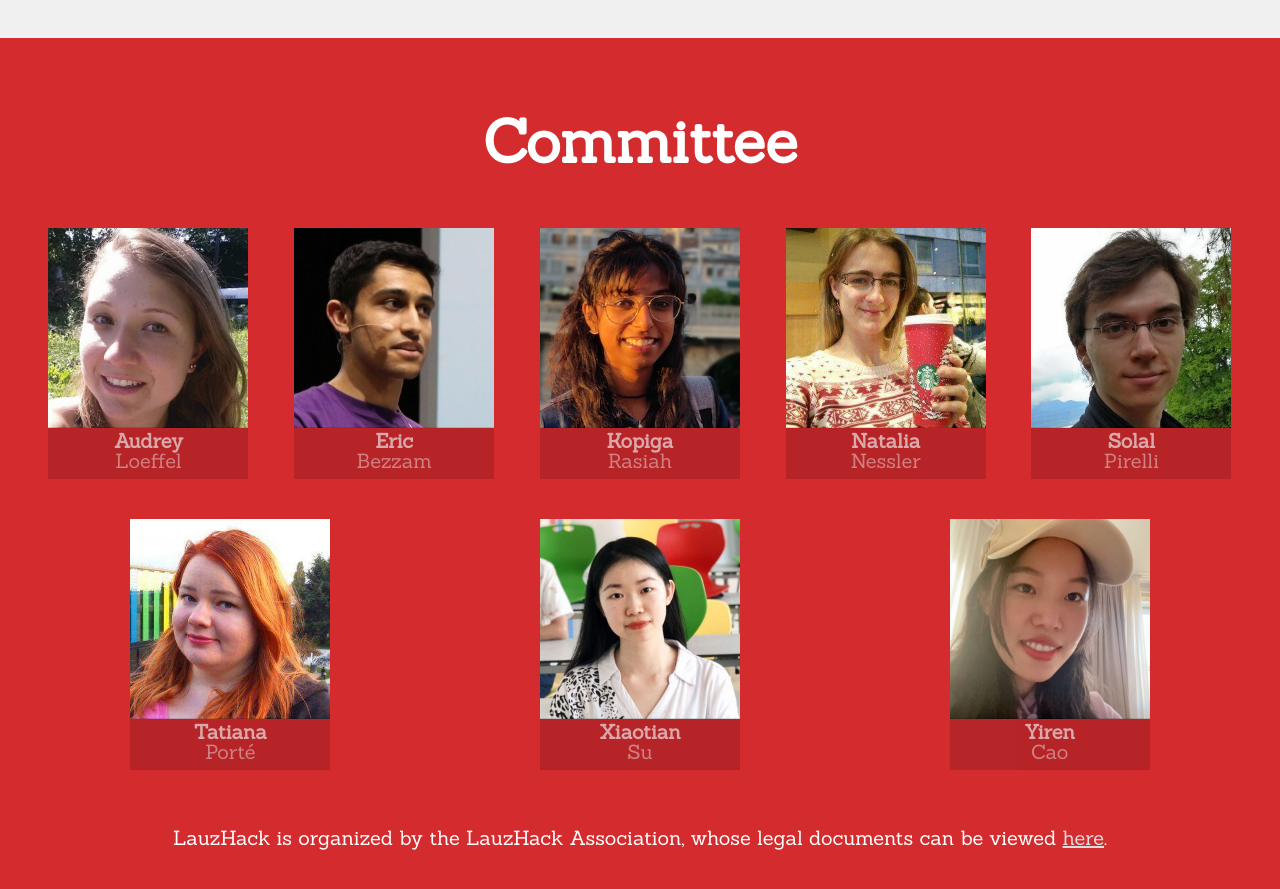
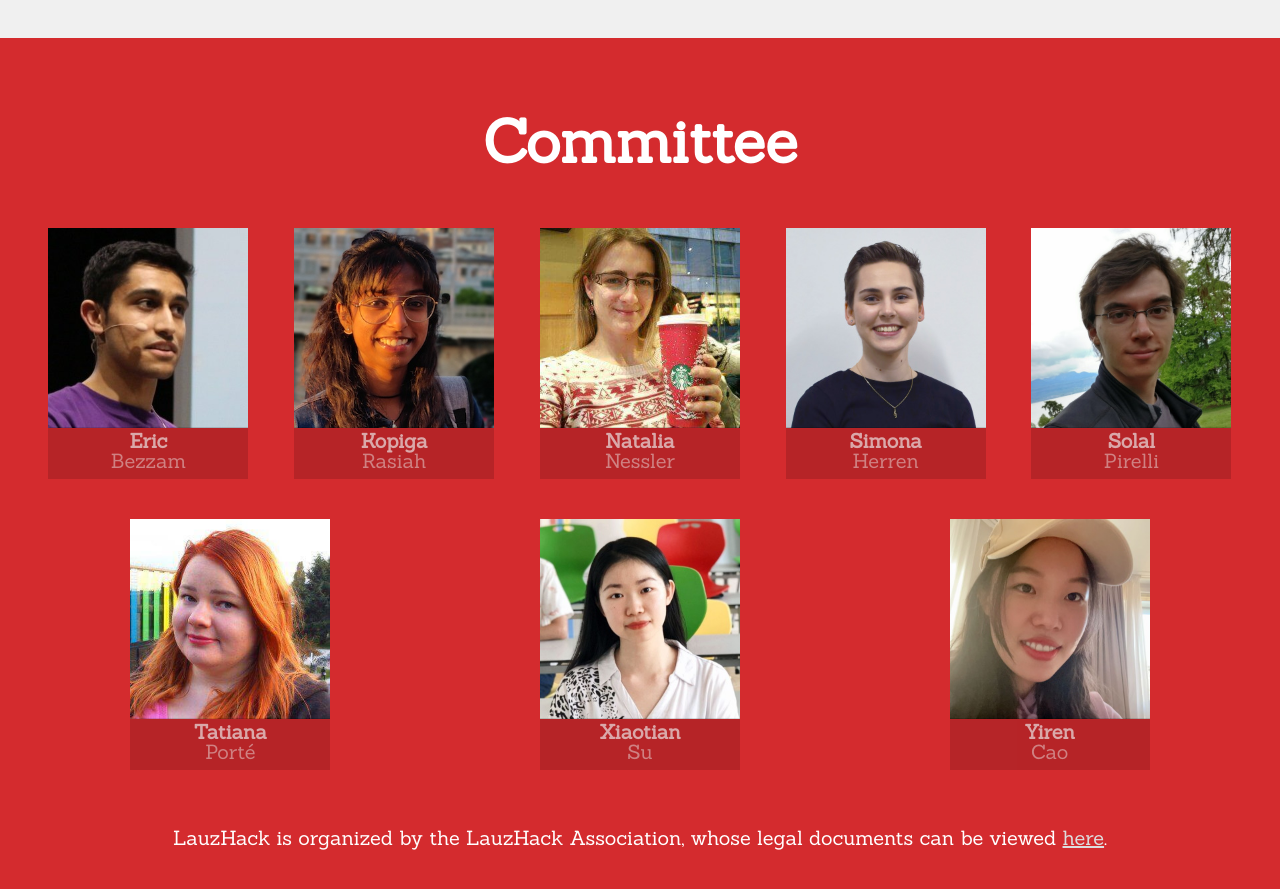
Before and after one commit to LauzHack/LauzHack.github.io, a Jekyll site: the page built from index.html, in a window 1280 px wide and 900 px high, scrolled down 3054 px. Shown: the top 889 px of the window. Built offline with Jekyll 4.4.1, drawn with Linux system fonts in a browser that asks for light colours.

Commit message:
Add Simona to staff

```diff
--- a/_data/organizers.yml
+++ b/_data/organizers.yml
@@ -12,10 +12,6 @@ group:
 # People organizing the event, and their websites.
 # See the ReadMe file for information on pictures.
 people:
-  - first: Audrey
-    last: Loeffel
-    link: https://linkedin.com/in/audreyloeffel
-
   - first: Eric
     last: Bezzam
     link: https://linkedin.com/in/eric-bezzam-37ab2274
@@ -27,6 +23,10 @@ people:
   - first: Natalia
     last: Nessler
     link: https://linkedin.com/in/natalia-nessler-730933149
+
+  - first: Simona
+    last: Herren
+    link: https://linkedin.com/in/simona-herren-61725b238
 
   - first: Solal
     last: Pirelli
```
Also changed, not shown: images/people/Simona Herren.jpg (added), images/people/Solal Pirelli.jpg.
